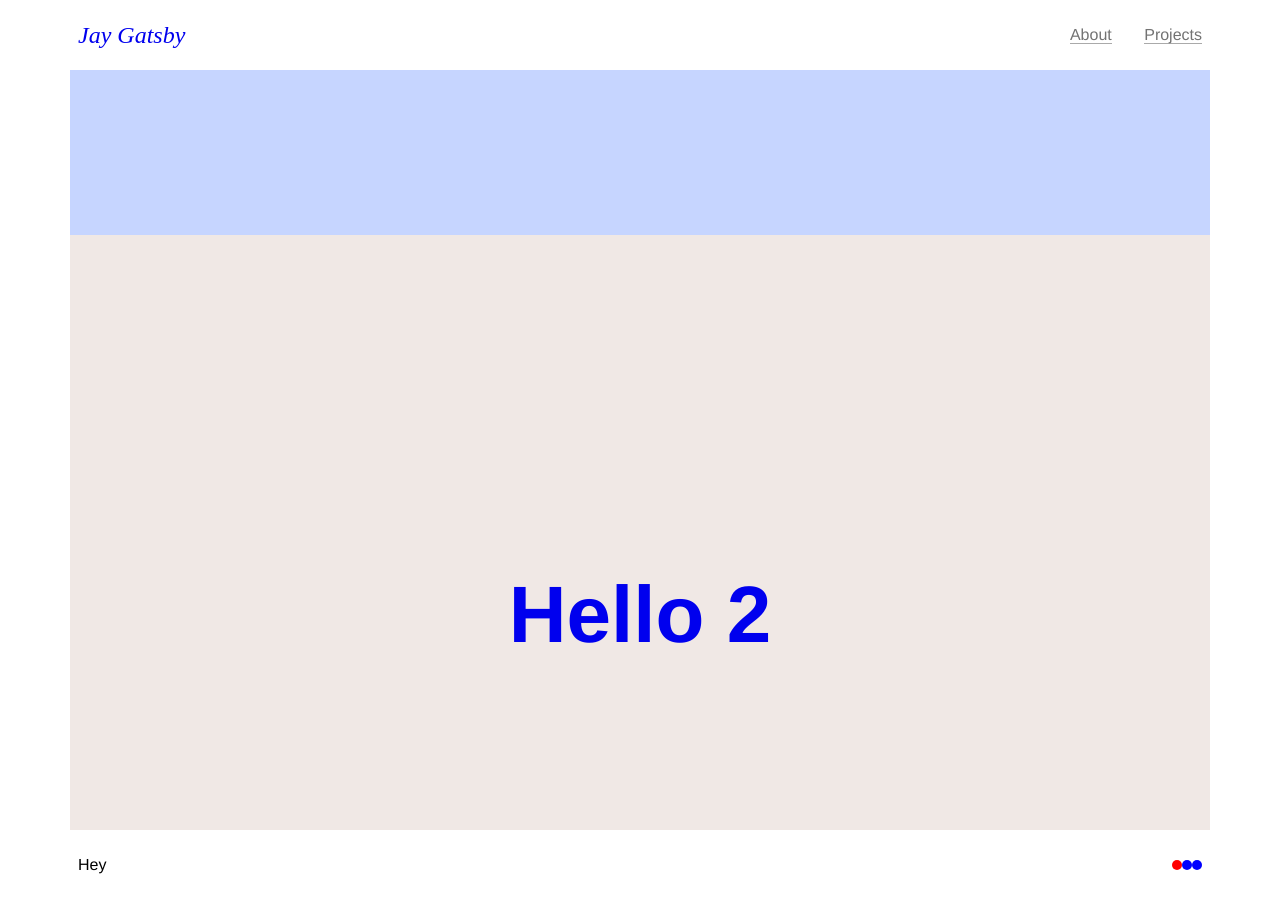
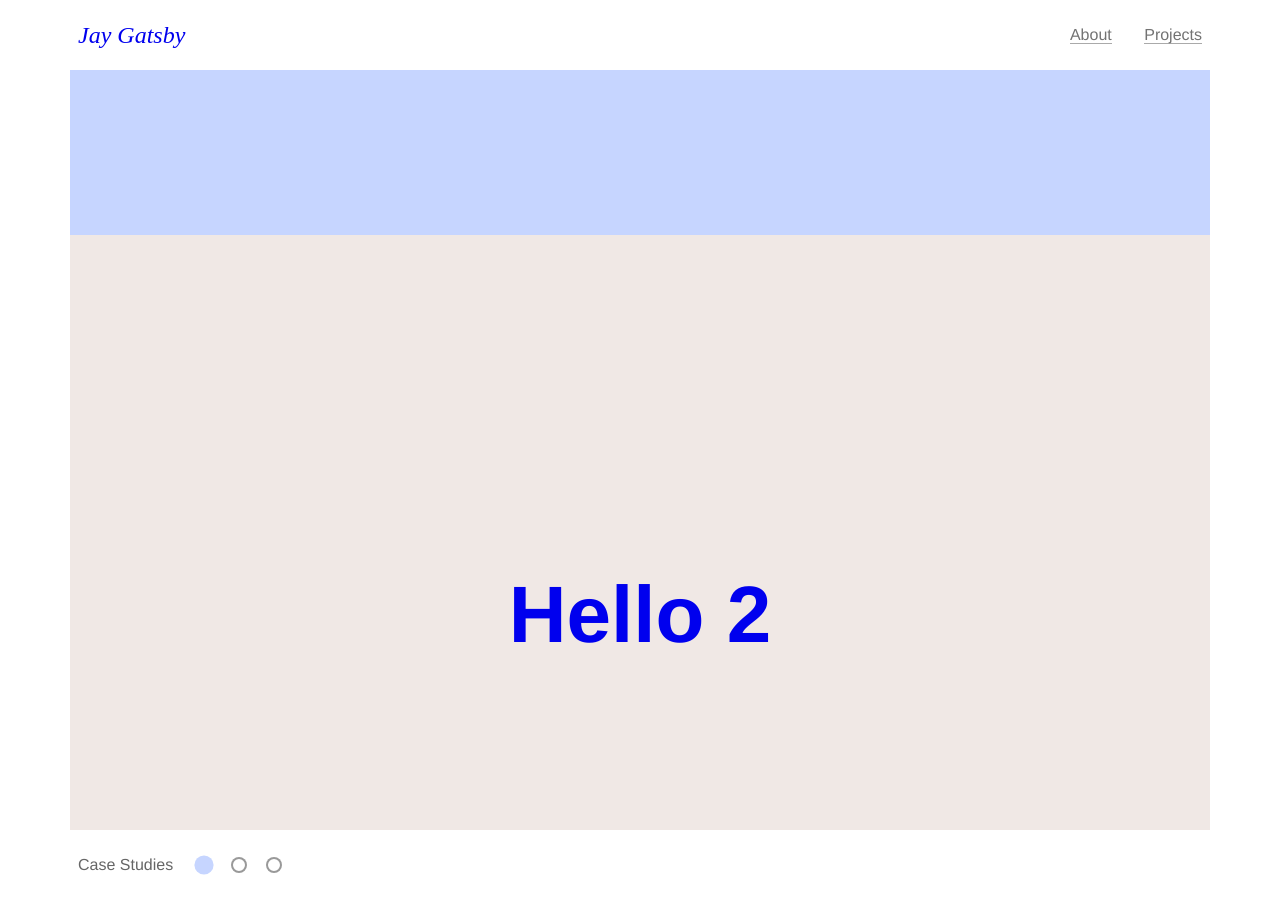
Before and after one commit to jpex/SCENE, a Jekyll site: the page built from index.md, in a window 1280 px wide and 900 px high, scrolled down 595 px. Built offline with Jekyll 4.4.1, drawn with Linux system fonts in a browser that asks for light colours; some web fonts are replaced.

Commit message:
local nav 'slider' on homepage

```diff
--- a/__scss/core.scss
+++ b/__scss/core.scss
@@ -41,12 +41,22 @@
     top: $gutter;
     width: calc(100% - #{$gutter} * 2);
   }
+  @media #{$m-ld-min} {
+    height: calc(100% - #{$gutter-lg} * 2);
+    left: $gutter-lg;
+    top: $gutter-lg;
+    width: calc(100% - #{$gutter-lg} * 2);
+  }
 } .works-space {
   height: 100%;
   width: 100%;
   @media #{$m-t-min} {
     height: calc(100% - #{$gutter} * 2);
     width: calc(100% - #{$gutter} * 2);
+  }
+  @media #{$m-ld-min} {
+    height: calc(100% - #{$gutter-lg} * 2);
+    width: calc(100% - #{$gutter-lg} * 2);
   }
 }
 
@@ -134,54 +144,6 @@
   justify-content: center;
 }
 
-.header {
-  align-items: center;
-  display: flex;
-  height: 100%;
-  justify-content: space-between;
-  padding: 0 ($gutter + 8px);
-  div { flex: 1; }
-} .header-title {
-  text-align: center;
-  font-family: $font-header;
-  font-size: 1.5em;
-  font-weight: 900;
-} .header-links {
-  text-align: right;
-}
-
-.header-links a {
-  border-bottom: 1px solid #aaa;
-  color: #737373;
-  margin-left: 28px;
-}
-
-.logo {
-  font-family: $font-header;
-  font-size: 1.5em;
-  font-style: italic;
-  font-weight: medium;
-}
-
-.hud-footer {
-  align-items: center;
-  display: flex;
-  height: 100%;
-  justify-content: space-between;
-  padding: 0 ($gutter + 8px);
-  div { flex: 1; }
-}
-
-.dots {
-  display: flex;
-}
-.dot {
-  width: 10px;
-  height: 10px;
-  background: blue;
-  border-radius: 100%;
-  &.active { background: red; }
-}
 
 .is-main {
 
--- a/__scss/hud.scss
+++ b/__scss/hud.scss
@@ -75,3 +75,77 @@
     height: $gutter-lg;
   }
 }
+
+//
+// Header
+//
+
+.header {
+  align-items: center;
+  display: flex;
+  height: 100%;
+  justify-content: space-between;
+  padding: 0 ($gutter + 8px);
+  @media #{$m-ld-min} {
+    padding: 0 ($gutter-lg);
+  }
+  div { flex: 1; }
+} .header-title {
+  text-align: center;
+  font-family: $font-header;
+  font-size: 1.5em;
+  font-weight: 900;
+} .header-links {
+  text-align: right;
+}
+
+.header-links a {
+  border-bottom: 1px solid #aaa;
+  color: #737373;
+  margin-left: 28px;
+}
+
+.logo {
+  font-family: $font-header;
+  font-size: 1.5em;
+  font-style: italic;
+  font-weight: medium;
+}
+
+.hud-footer {
+  align-items: center;
+  display: flex;
+  height: 100%;
+  justify-content: space-between;
+  padding: 0 ($gutter + 8px);
+  @media #{$m-ld-min} {
+    padding: 0 ($gutter-lg);
+  }
+}
+
+.hud-h-list {
+  display: flex;
+  span {
+    margin-right: 0.8em;
+    color: #666;
+  }
+}
+
+.dots {
+  display: flex;
+}
+.dot {
+  cursor: pointer;
+  margin: 0 0.6em;
+  width: 1em;
+  height: 1em;
+  box-shadow: 0 0 0 2px #999 inset;
+  border-radius: 100%;
+  transition: 0.3s all $ease;
+  &.active { box-shadow: none; transform: scale(1.2); }
+  &:hover { background: #222; box-shadow: none; }
+}
+
+.dot-1 { &.active { background: #c6d5ff;  } }
+.dot-2 { &.active { background: #f0e8e5; } }
+.dot-3 { &.active { background: #ff6151; } }
--- a/_layouts/home.html
+++ b/_layouts/home.html
@@ -18,28 +18,31 @@
         <div class="hud-right"></div>
         <div class="hud-bottom">
           <foot class="hud-footer">
-            <div>Hey</div>
-            <ul class="dots">
-              <li id="dot-1" class="dot"></li>
-              <li id="dot-2" class="dot"></li>
-              <li id="dot-3" class="dot"></li>
-            </ul>
+            <div class="hud-h-list">
+              <span>Case Studies</span>
+              <ul class="dots">
+                <li data-work="1" class="dot dot-1"></li>
+                <li data-work="2" class="dot dot-2"></li>
+                <li data-work="3" class="dot dot-3"></li>
+              </ul>
+            </div>
+
           </foot>
 
         </div>
 
         <div id="works" class="works">
-          <a href="/work-1" class="work work-1 fix">
+          <a href="/work-1" data-work="1" class="work work-1 fix">
             <div class="attachment">
               <h1>Hello</h1>
             </div>
           </a>
-          <a href="/work-2" class="work work-2">
+          <a href="/work-2" data-work="2" class="work work-2">
             <div class="attachment">
               <h1>Hello 2</h1>
             </div>
           </a>
-          <a href="/work-3" class="work work-3">
+          <a href="/work-3" data-work="3" class="work work-3">
             <div class="attachment">
               <h1>Hello 3</h1>
             </div>
--- a/assets/main.js
+++ b/assets/main.js
@@ -18,6 +18,7 @@
   if (pageWidth < mqTablet) { gutter = 40; }
   else if (pageWidth >= mqTablet && pageWidth < mqLgDesktop) { gutter = 70; }
   else { gutter = 120; }
+  console.log(gutter);
 } mq();
 
 
@@ -29,7 +30,6 @@
 }
 
 $(window).scroll(function(){
-  console.log("scrollControl: " + scrollControl + " homePage: " + homePage);
   if (scrollControl && homePage) {
     window.requestAnimationFrame(fixer);
   }
@@ -38,25 +38,25 @@
 function fixer() {
   const st = $(window).scrollTop();
   $('.dot').removeClass('active');
-  if (st >= 0 - gutter) {
+  if (st >= 0 - gutter - 15) {
     $('.dot').removeClass('active');
-    $('#dot-1').addClass('active');
+    $('.dot-1').addClass('active');
     w1.addClass('fix');
   }
   else { w1.removeClass('fix'); }
-  if (st >= w1top - gutter) {
+  if (st >= w1top - gutter - 15) {
     $('.dot').removeClass('active');
-    $('#dot-2').addClass('active');
+    $('.dot-2').addClass('active');
     w2.addClass('fix');
   }
   else { w2.removeClass('fix'); }
-  if (st >= w2top - gutter) {
+  if (st >= w2top - gutter - 15) {
     $('.dot').removeClass('active');
-    $('#dot-3').addClass('active');
+    $('.dot-3').addClass('active');
     w3.addClass('fix');
   }
   else { w3.removeClass('fix'); }
-}
+} fixer();
 
 const homePageTransition = (element) => {
   let   that   = $(element);
@@ -75,6 +75,7 @@
     $('.hud-top').addClass('transparent');
   });
 }
+
 
 const casePageTransition = () => {
   const time = Math.round($(window).scrollTop() / 1.5);
@@ -102,6 +103,17 @@
   }
 }
 
+$('.dot').on('click', function() {
+  const goTo = $('#works').find(`.work-${$(this).data("work")}`);
+
+  $('html, body').animate({
+    scrollTop: goTo.offset().top - gutter
+  }, 200).promise().done(function() {
+    fixer();
+  });
+
+});
+
 $('document').ready(function(){
   var transEffect = Barba.BaseTransition.extend({
 
@@ -127,6 +139,7 @@
           nc.addClass('homePageSlide');
           $(_this.oldContainer).fadeOut(0, function(){
             nc.removeClass('page-fixed');
+            homePage ? fixer() : '';
             _this.done();
           })
         });
```
